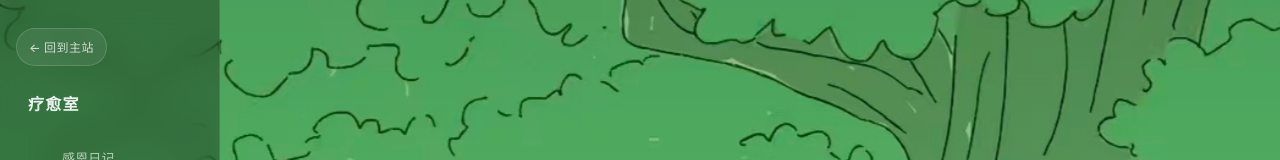
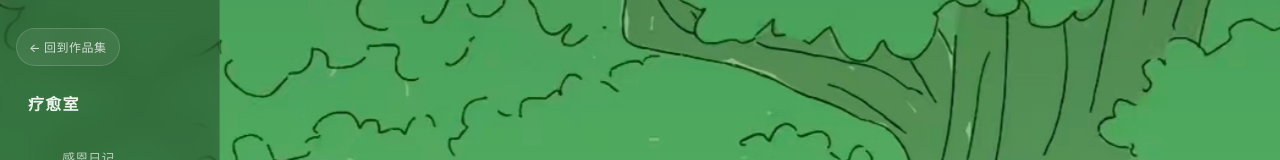
Before and after one commit to lujunling1230/xiaolu-web, a React (Vite) app: page /healing in a window 1280 px wide. Shown: the top 160 px of the page. Built offline with nearby package versions, Linux system fonts and the light colour scheme.

Commit message:
fix: 森林疗愈室返回链接改为回到作品集

```diff
--- a/src/pages/HealingRoomPage.tsx
+++ b/src/pages/HealingRoomPage.tsx
@@ -94,9 +94,9 @@ const HealingRoomPage: React.FC = () => {
 
         {/* ===== 左侧导航 ===== */}
       <aside className="hl-sidebar">
-        {/* 回到主站 */}
-        <Link to="/" className="hl-back">
-          ← 回到主站
+        {/* 回到作品集 */}
+        <Link to="/mickey" className="hl-back">
+          ← 回到作品集
         </Link>
 
         {/* 标题 */}
@@ -169,7 +169,7 @@ const HealingRoomPage: React.FC = () => {
 
       {/* ===== 移动端顶部导航 ===== */}
       <div className="hl-mobile-header">
-        <Link to="/" className="hl-mobile-back">← 主站</Link>
+        <Link to="/mickey" className="hl-mobile-back">← 回到作品集</Link>
         <span className="hl-mobile-title">疗愈室</span>
         <button className="hl-mobile-menu-btn" onClick={() => setMobileNavOpen(!mobileNavOpen)}>
           {mobileNavOpen ? "×" : "☰"}
```
